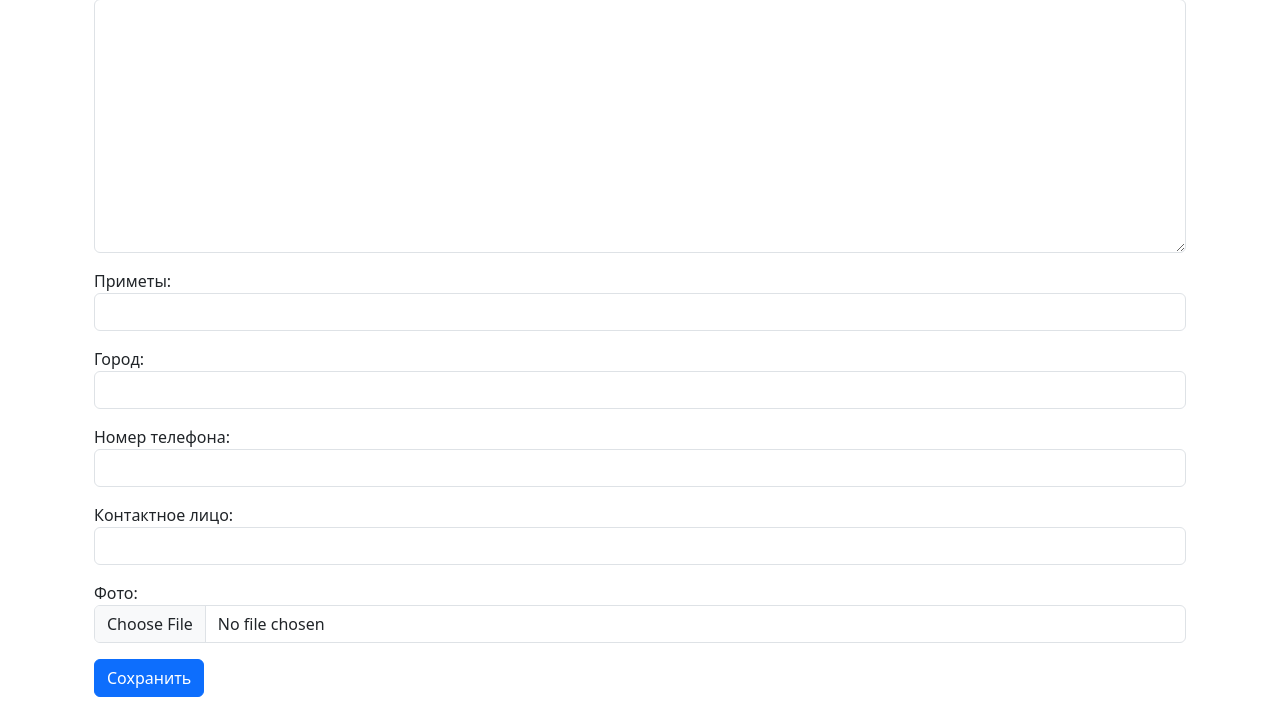
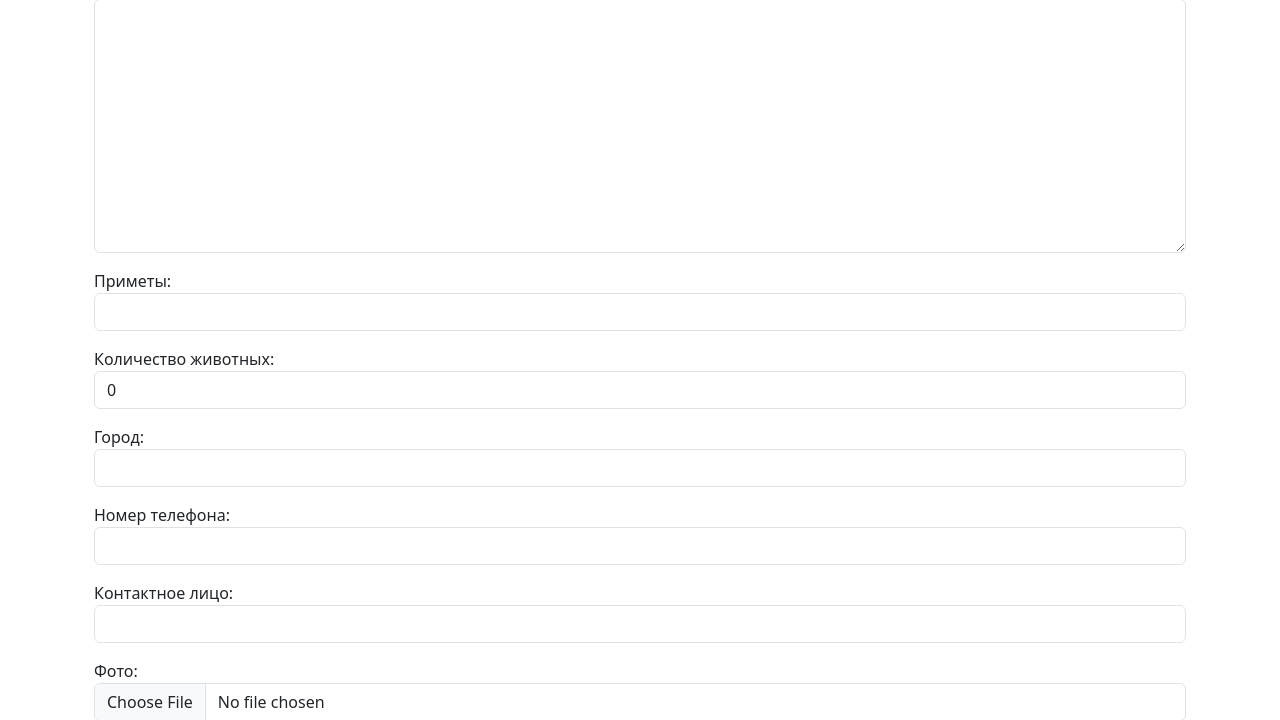
Before and after one commit to Alex4892/animal_project, a Django app: page /add_animal/ in a window 1280 px wide. Shown: the part 502-1222 px from the top of the page. Before the commit the page ends 1199 px from the top, so only its background shows below. Run offline with Django 5.2, Linux system fonts and the light colour scheme; the visitor is signed in with stand-in values (Sample User, id 1); data that the repository does not hold is empty; parts of the project's set-up code (start-up, migrations or seed data) failed here and were passed over.

Commit message:
Возвращено поле с количеством. Создана и применена миграция.

```diff
--- a/animals_app/forms.py
+++ b/animals_app/forms.py
@@ -5,13 +5,14 @@ from .models import Animal
 class AnimalForm(forms.ModelForm):
     class Meta:
         model = Animal
-        fields = ['target', 'kind', 'nickname', 'description', 'signs', 'city', 'phone_number', 'contact_people', 'image']
+        fields = ['target', 'kind', 'nickname', 'description', 'signs', 'quantity', 'city', 'phone_number', 'contact_people', 'image']
         widgets = {
             'target': forms.SelectMultiple(attrs={'class': 'form-control'}),
             'kind': forms.SelectMultiple(attrs={'class': 'form-control'}),
             'nickname': forms.TextInput(attrs={'class': 'form-control'}),
             'description': forms.Textarea(attrs={'class': 'form-control'}),
             'signs': forms.TextInput(attrs={'class': 'form-control'}),
+            'quantity': forms.NumberInput(attrs={'class': 'form-control'}),
             'city': forms.TextInput(attrs={'class': 'form-control'}),
             'phone_number': forms.NumberInput(attrs={'class': 'form-control'}),
             'contact_people': forms.TextInput(attrs={'class': 'form-control'}),
--- a/animals_app/models.py
+++ b/animals_app/models.py
@@ -86,6 +86,10 @@ class Animal(models.Model):
         max_length=100,
         verbose_name='Приметы'
     )
+    quantity = models.PositiveIntegerField(
+        default=0,
+        verbose_name='Количество животных'
+    )
     city = models.TextField(
         max_length=30,
         verbose_name='Город'
--- a/templates/animals/detail_animals.html
+++ b/templates/animals/detail_animals.html
@@ -14,6 +14,7 @@
     <h5>Кличка: {{ animal.nickname }}</h5>
     <h5>Описание: {{ animal.description }}</h5>
     <h5>Приметы: {{ animal.signs }}</h5>
+    <h5>Количество животных: {{ animal.quantity }}</h5>
     <h5>Город: {{ animal.city }}</h5>
     <h5>Номер телефона: {{ animal.phone_number }}</h5>
     <h5>Контактное лицо: {{ animal.contact_people }}</h5>
```
Also changed, not shown: animals_app/migrations/0026_alter_house_options_remove_animal_house_and_more.py (added).
